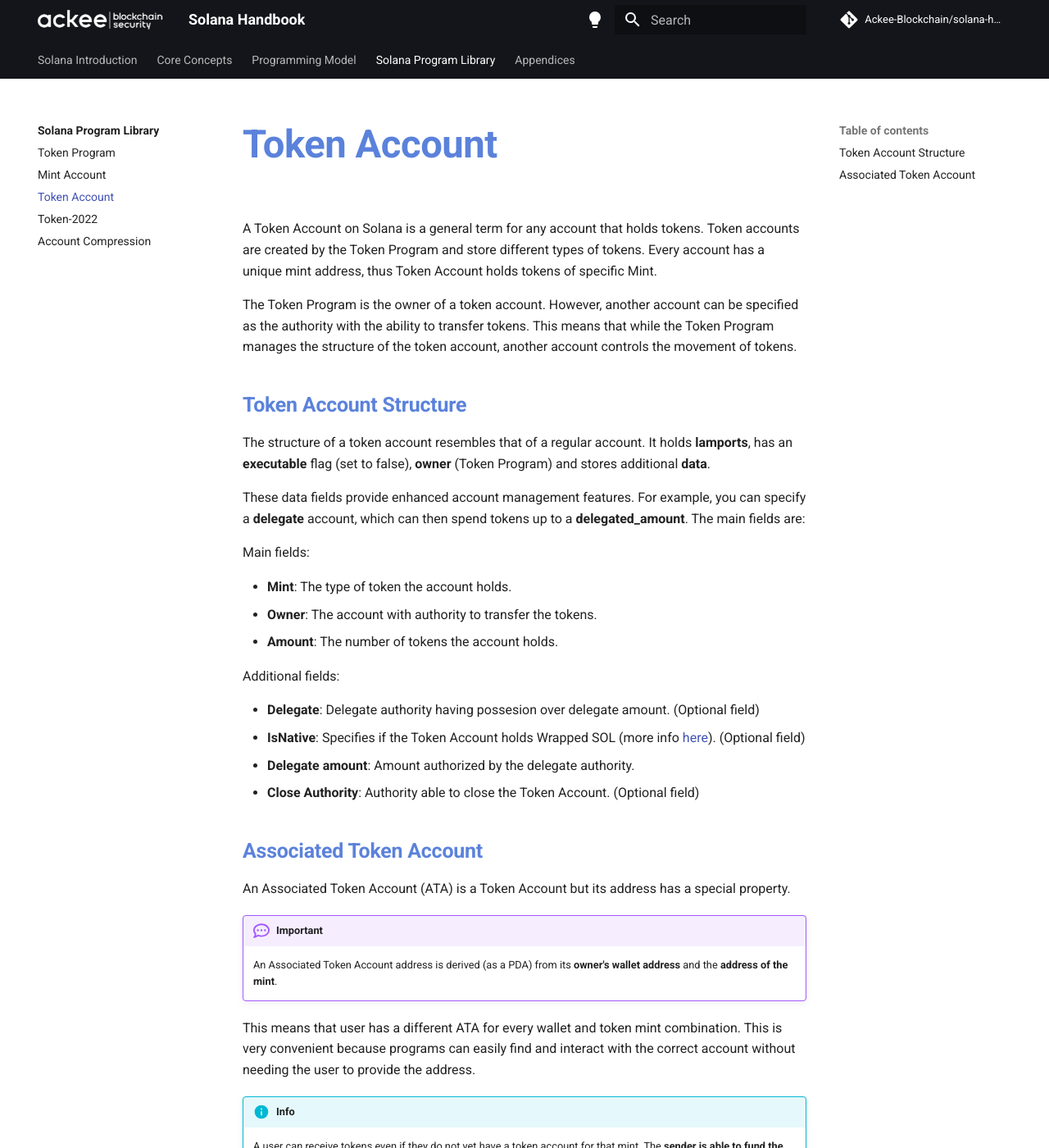
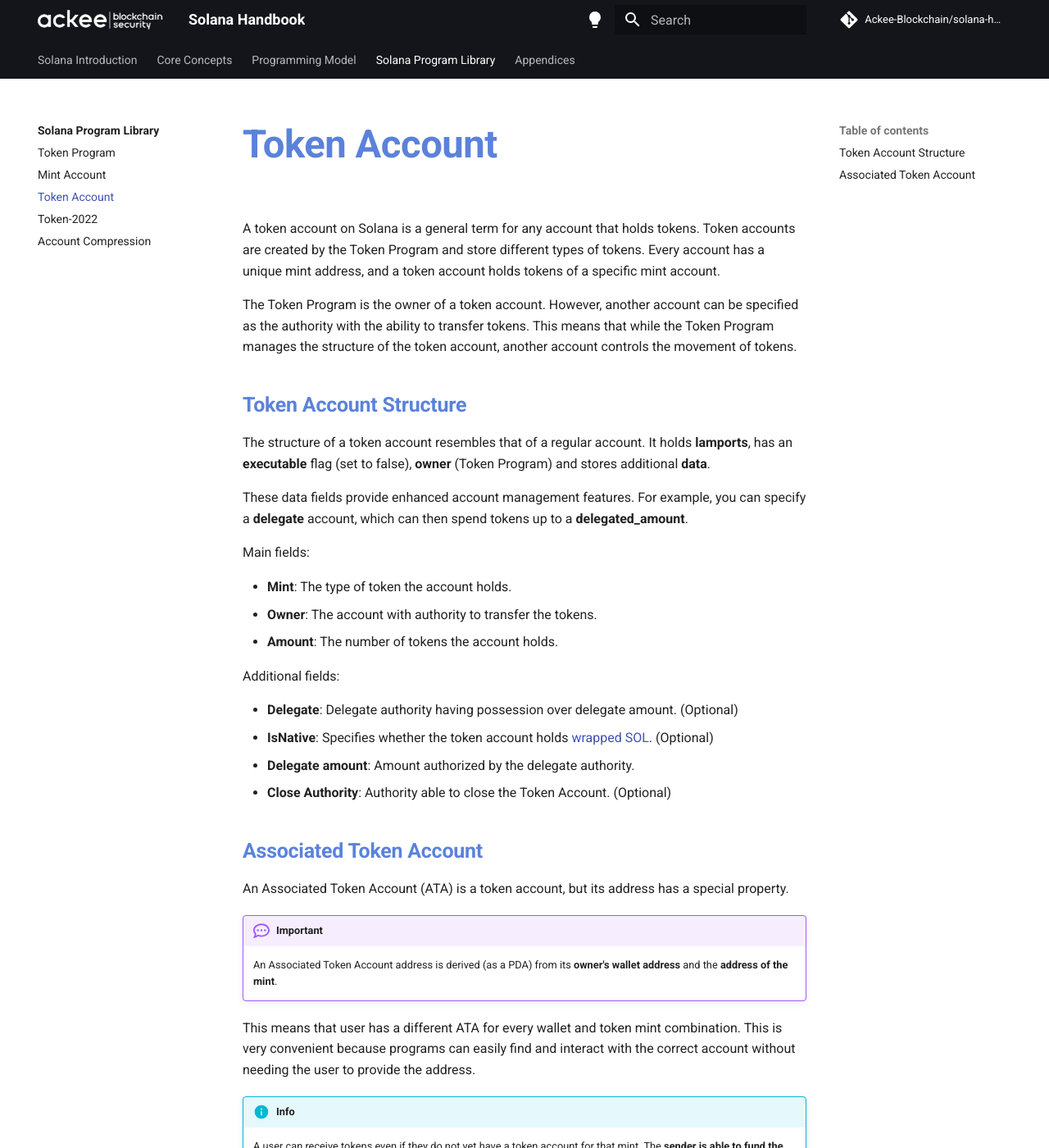
Before and after one commit to vmpyre/solana-handbook, an MkDocs documentation site: the page built from docs/handbook/chapter4/token-account.md, in a window 1280 px wide and 1400 px high. Shown: the whole window at 82% size. Built offline with MkDocs 1.6.1 and Material for MkDocs 9.7.7, drawn with Linux system fonts in a browser that asks for light colours; comment, search, counter and statistics services are not loaded.

Commit message:
minor changes in token account

```diff
--- a/docs/handbook/chapter4/token-account.md
+++ b/docs/handbook/chapter4/token-account.md
@@ -1,4 +1,4 @@
-A Token Account on Solana is a general term for any account that holds tokens. Token accounts are created by the Token Program and store different types of tokens. Every account has a unique mint address, thus Token Account holds tokens of specific Mint.
+A token account on Solana is a general term for any account that holds tokens. Token accounts are created by the Token Program and store different types of tokens. Every account has a unique mint address, and a token account holds tokens of a specific mint account.
 
 The Token Program is the owner of a token account. However, another account can be specified as the authority with the ability to transfer tokens. This means that while the Token Program manages the structure of the token account, another account controls the movement of tokens.
 
@@ -6,7 +6,7 @@ The Token Program is the owner of a token account. However, another account can
 
 The structure of a token account resembles that of a regular account. It holds **lamports**, has an **executable** flag (set to false), **owner** (Token Program) and stores additional **data**.
 
-These data fields provide enhanced account management features. For example, you can specify a **delegate** account, which can then spend tokens up to a **delegated_amount**. The main fields are:
+These data fields provide enhanced account management features. For example, you can specify a **delegate** account, which can then spend tokens up to a **delegated_amount**.
 
 Main fields:
 
@@ -16,15 +16,15 @@ Main fields:
 
 Additional fields:
 
-- **Delegate**: Delegate authority having possesion over delegate amount. (Optional field)
-- **IsNative**: Specifies if the Token Account holds Wrapped SOL (more info [here](https://spl.solana.com/token#wrapping-sol)). (Optional field)
+- **Delegate**: Delegate authority having possession over delegate amount. (Optional)
+- **IsNative**: Specifies whether the token account holds [wrapped SOL](https://spl.solana.com/token#wrapping-sol). (Optional)
 - **Delegate amount**: Amount authorized by the delegate authority.
-- **Close Authority**: Authority able to close the Token Account. (Optional field)
+- **Close Authority**: Authority able to close the Token Account. (Optional)
 
 
 ## Associated Token Account
 
-An Associated Token Account (ATA) is a Token Account but its address has a special property.
+An Associated Token Account (ATA) is a token account, but its address has a special property.
 
 !!! important
 
```
